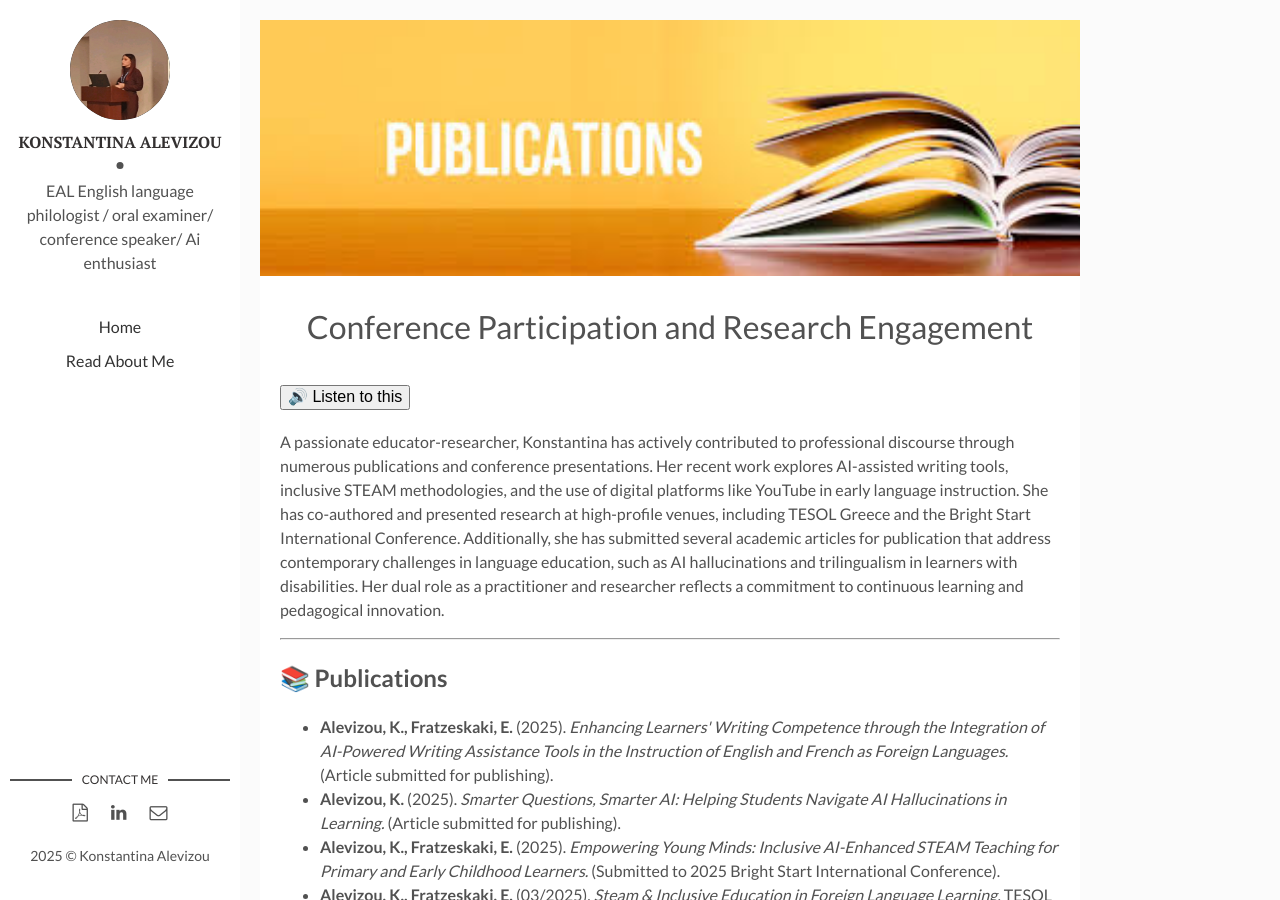
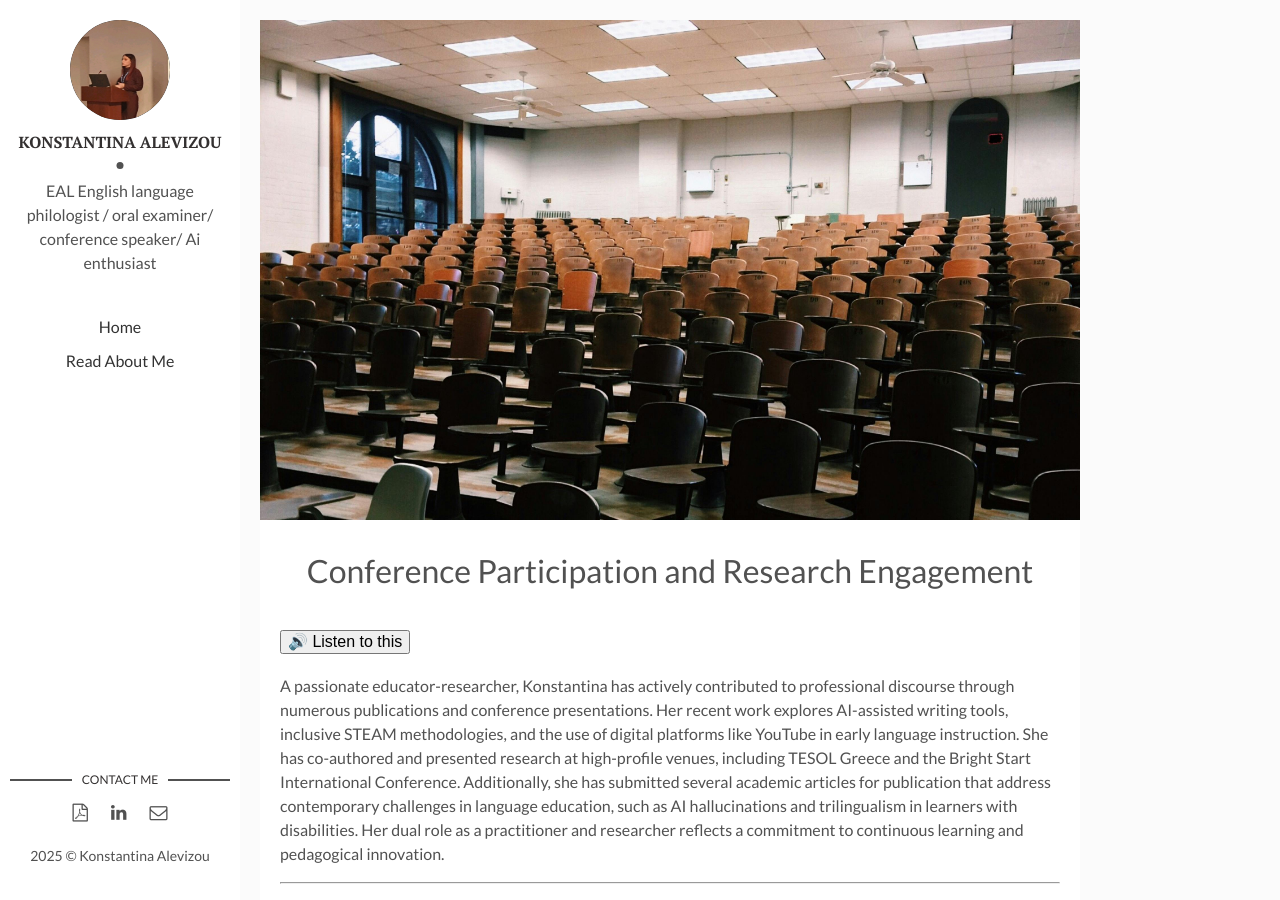
Before and after one commit to Georgechrp/konstantina-site, a Jekyll site: the page built from _posts/2017-09-12-10-conference-participation-and-research-engagement.markdown, in a window 1280 px wide and 900 px high. Built offline with Jekyll 4.4.1, drawn with Linux system fonts in a browser that asks for light colours.

Commit message:
chagne again

```diff
--- a/_posts/2017-09-12-10-conference-participation-and-research-engagement.markdown
+++ b/_posts/2017-09-12-10-conference-participation-and-research-engagement.markdown
@@ -3,7 +3,7 @@ layout: post
 title: Conference Participation and Research Engagement
 order: 3
 description: Recent academic contributions and research presentations in educational innovation.
-img: publications.jpg
+img: conferencepart.jpg
 fig-caption:
 tags: [Educational Research, AI in Education, Inclusive STEAM, Language Education, Conference Presentations, Trilingualism, Digital Tools, Pedagogical Innovation, Intercultural Collaboration, Transatlantic Education, ESL, EFL, Educational Technology, Conferences]
 ---
```
Also changed, not shown: assets/img/conferencepart.jpg (added).
